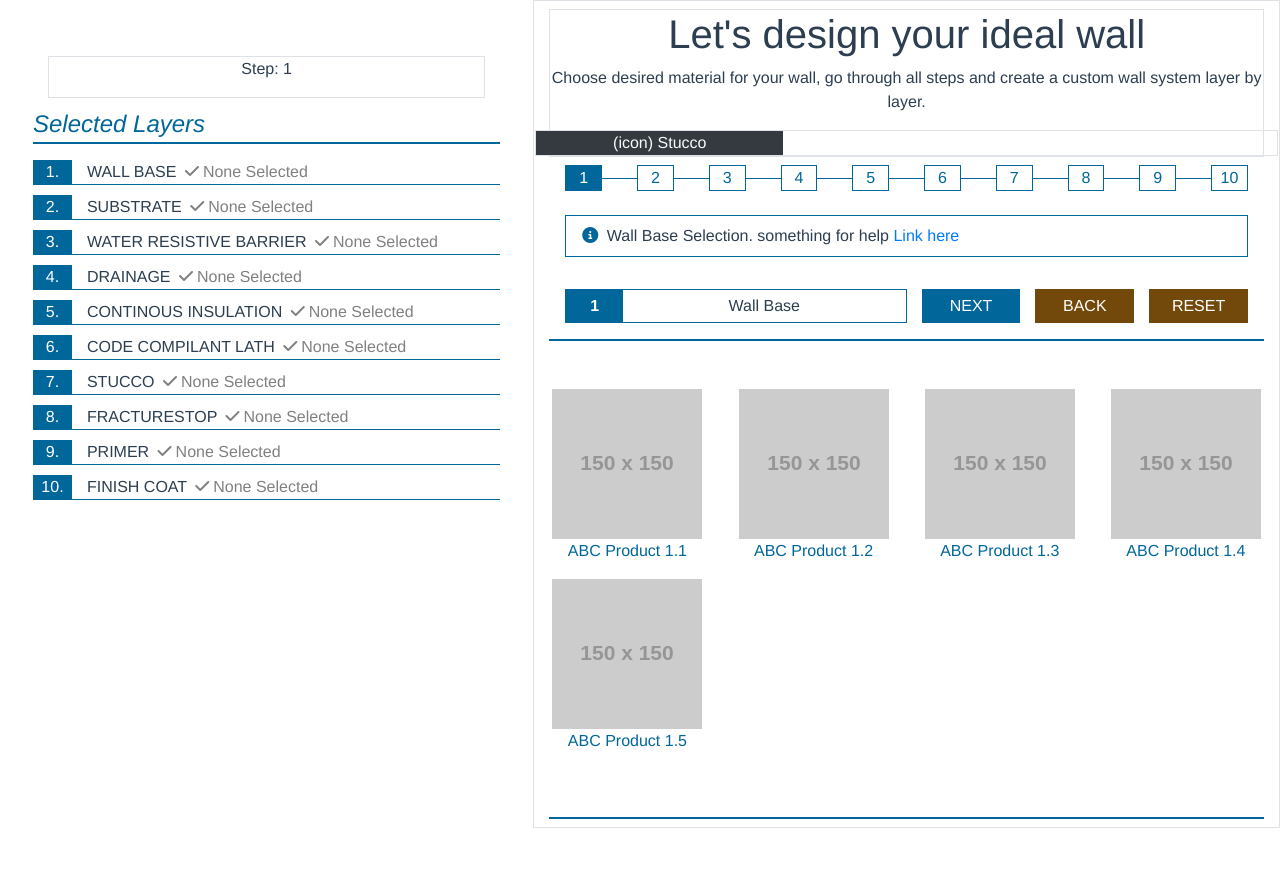
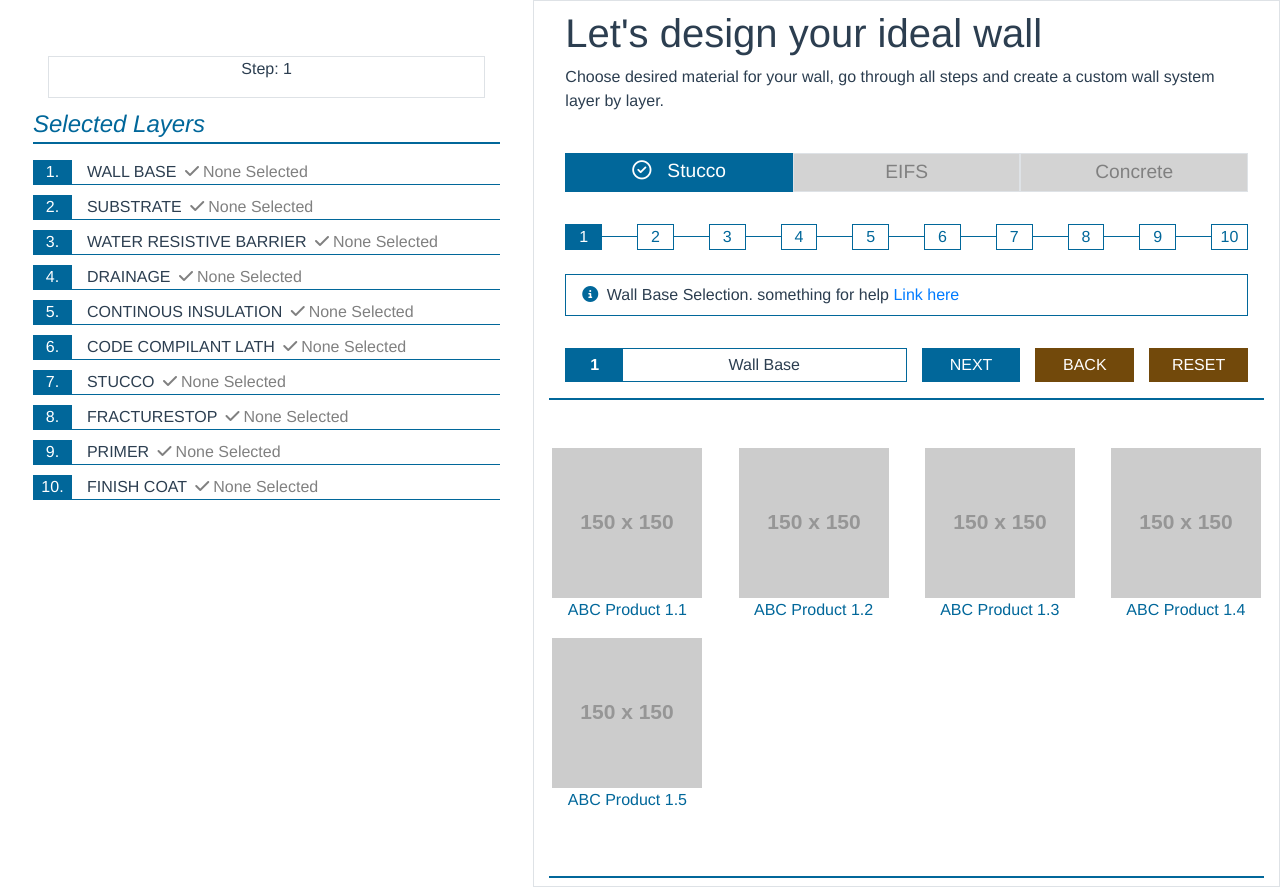
Before and after one commit to mirimadahmed/wall-design-quote-builder-vue, a Vue app: page / in a window 1280 px wide. Before the commit the page ends 828 px from the top, so only its background shows below. Built offline with nearby package versions, Linux system fonts and the light colour scheme.

Commit message:
info panel done

```diff
--- a/src/App.vue
+++ b/src/App.vue
@@ -5,7 +5,7 @@
       <selection class="my-2" :step="step" :steps="steps" />
     </div>
     <div class="col-7 border">
-      <info class="my-2 border" />
+      <info class="my-2 px-3" />
       <steps class="my-2 px-3" v-model="step" :steps="steps" />
       <items
         class="my-2"
--- a/src/components/Info.vue
+++ b/src/components/Info.vue
@@ -1,29 +1,36 @@
 <template>
-  <div>
+  <div class="row m-0 text-left">
+    <div class="col-12 p-0">
       <h1>Let's design your ideal wall</h1>
+    </div>
+    <div class="col-12 p-0">
       <p>
-          Choose desired material for your wall, go through all steps and create a custom wall system layer by layer.
+        Choose desired material for your wall, go through all steps and create a
+        custom wall system layer by layer.
       </p>
-      <div class="row border">
-          <div class="col bg-dark text-light">
-              (icon) Stucco
-          </div>
-          <div class="col">
-              &nbsp;
-          </div>
-          <div class="col">
-              &nbsp;
-          </div>
-      </div>
+    </div>
+    <div class="col-12 row my-4 p-0 mx-0 selection text-center">
+      <div class="col-4 p-0 bg-selected py-1"><i class="fa fa-check-circle-o mr-3" aria-hidden="true"></i>Stucco</div>
+      <div class="col-4 p-0 bg-unselected py-1 border">EIFS</div>
+      <div class="col-4 p-0 bg-unselected py-1 border">Concrete</div>
+    </div>
   </div>
 </template>
 
 <script>
-export default {
-
-}
+export default {};
 </script>
 
-<style>
-
+<style scoped>
+.selection {
+    font-size: 1.2rem;
+}
+.bg-selected {
+  background: #01679a;
+  color: white;
+}
+.bg-unselected {
+  background: lightgray;
+  color: grey;
+}
 </style>
--- a/src/components/Steps.vue
+++ b/src/components/Steps.vue
@@ -2,7 +2,7 @@
   <div>
     <div class="row m-0">
       <template v-for="(s, index) in steps">
-        <div v-if="index > 0" class="connector my-auto" :key="index"></div>
+        <div v-if="index > 0" class="connector my-auto" :key="s.title"></div>
         <div
           class="col step-item"
           :class="index == step ? 'bg-selected' : 'bg-normal'"
```
